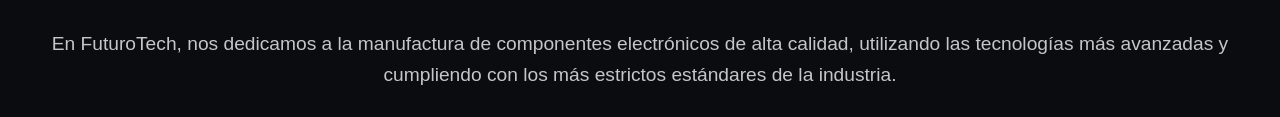
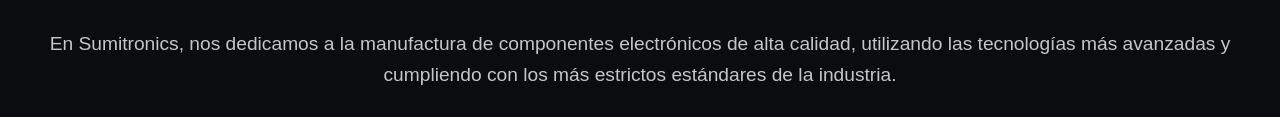
Before and after one commit to GaelCMora/Clase2Web, a plain HTML site: page index.html in a window 1280 px wide. Shown: the part 835-952 px from the top of the page. Drawn offline with Linux system fonts and the light colour scheme.

Commit message:
Update index.html

```diff
--- a/index.html
+++ b/index.html
@@ -94,7 +94,7 @@
     </div>
     <div class="content" id="about">
         <h3>Sobre Nosotros</h3>
-        <p>En FuturoTech, nos dedicamos a la manufactura de componentes electrónicos de alta calidad, utilizando las tecnologías más avanzadas y cumpliendo con los más estrictos estándares de la industria.</p>
+        <p>En Sumitronics, nos dedicamos a la manufactura de componentes electrónicos de alta calidad, utilizando las tecnologías más avanzadas y cumpliendo con los más estrictos estándares de la industria.</p>
     </div>
     <div class="content" id="services">
         <h3>Servicios</h3>
```
